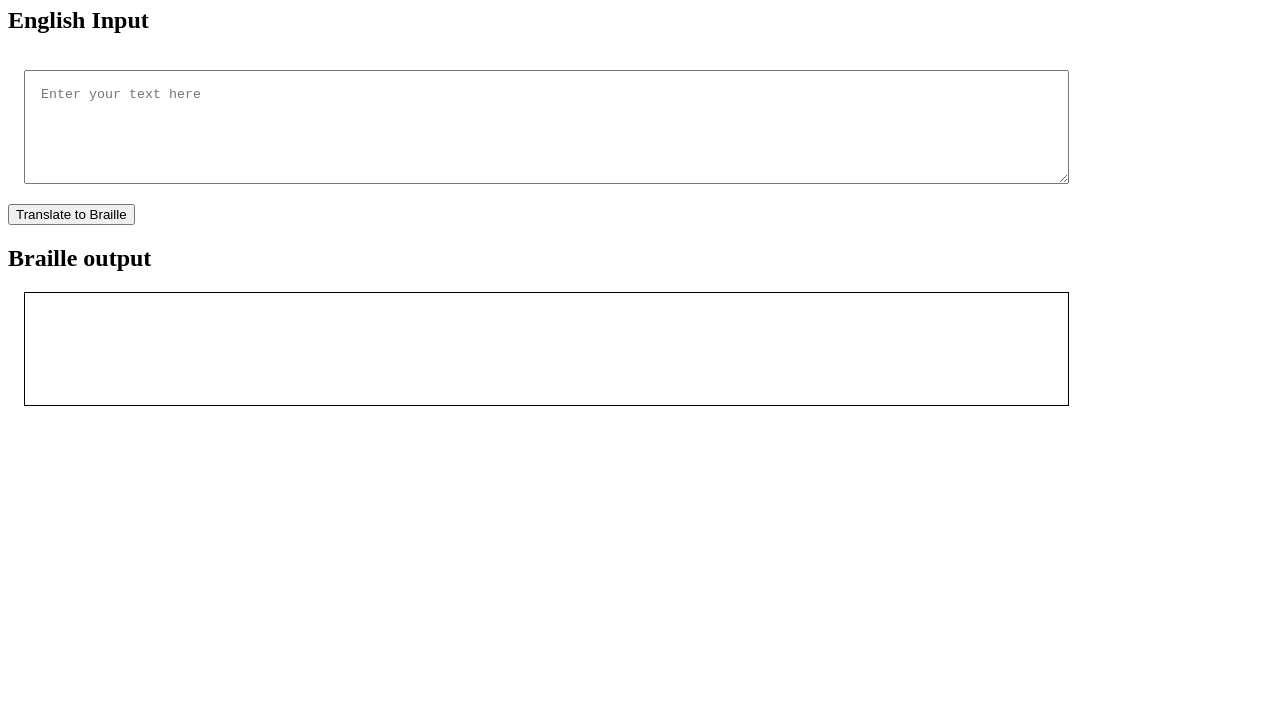
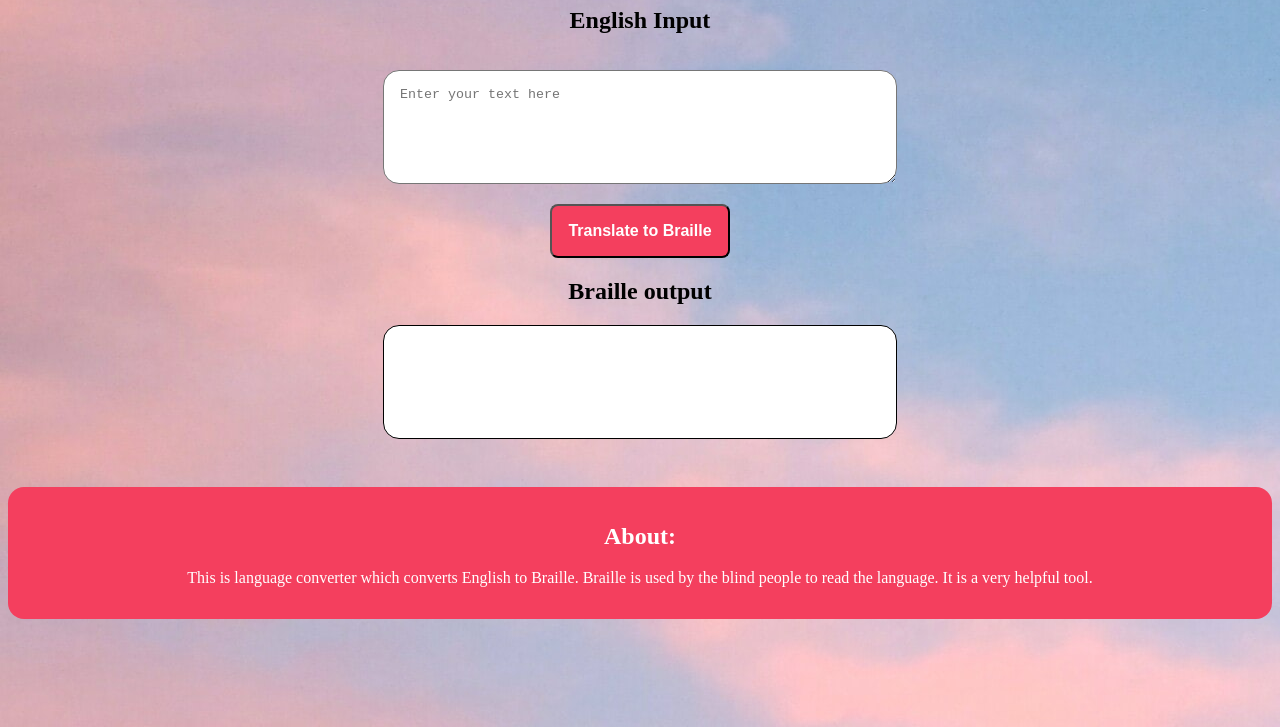
Before and after one commit to dpkpradhan17/lesson-mark7, a plain HTML site: page index.html in a window 1280 px wide. Shown: the part 73-800 px from the top of the page. Drawn offline with Linux system fonts and the light colour scheme.

Commit message:
Done with Mark 7

```diff
--- a/index.html
+++ b/index.html
@@ -7,15 +7,29 @@
     <title>English--->Braille</title>
     <link href="styles.css" rel="stylesheet"/>
 </head>
-<body>
+<body background="/images/img2.jpg">
+    <div class="body">
         <h1>English to Braille Converter</h1>
         <h2>English Input</h2>
         <div></div>
         <textarea id="txt-input" placeholder="Enter your text here"></textarea>
         <div></div>
         <button id="btn-translate">Translate to Braille</button>
+    </div>
+
+    <div class="body">
         <h2>Braille output</h2>
         <div id="output"></div>
+    </div>
+    <div class="section">
+        <section class="sec">
+            <h2>About:</h2>
+            <p> This is language converter which converts English to Braille. Braille is used by the blind people to read the language. It is a very helpful tool.</p>
+
+        </section>
+    </div>
+
+
 
 
 
--- a/styles.css
+++ b/styles.css
@@ -1,13 +1,50 @@
+@import url('https://fonts.googleapis.com/css2?family=Chakra+Petch:wght@300;400&family=Philosopher:ital,wght@1,400;1,700&family=Work+Sans:wght@300;400&display=swap');
+:root{
+    --primary-color: #f43f5e;
+
+}
+
 #output{
     border: 1px solid black;
     width:80%;
     height: 10vh;
     padding: 1rem 1rem;
-    margin: 1rem;
+    margin: auto;
+    border-radius: 1rem;
+    background-color: white;
 }
 #txt-input{
     width:80%;
     height:10vh;
     padding: 1rem 1rem;
     margin: 1rem;
+    border-radius: 1rem;
 }
+.body{
+    padding-left: 1rem;
+    padding-right: 1rem;
+    text-align: center;
+    max-width: 600px;
+    margin: auto
+
+}
+#btn-translate{
+    padding: 1rem 1rem;
+    font-size: 1rem;
+    background-color:var(--primary-color) ;
+    color: white;
+    font-weight: bold;
+    border-radius: 0.5rem;
+
+}
+.section{
+    background-color: #f43f5e;
+    margin-top: 3rem;
+    margin-bottom: 3rem;
+    padding:1rem 1rem;
+    border-radius: 1rem;
+}
+.section .sec{
+    color:white;
+    text-align: center;
+}
```
Also changed, not shown: images/img1.svg (added), images/img2.jpg (added). Lines whose indentation alone changed are shown as unchanged.
